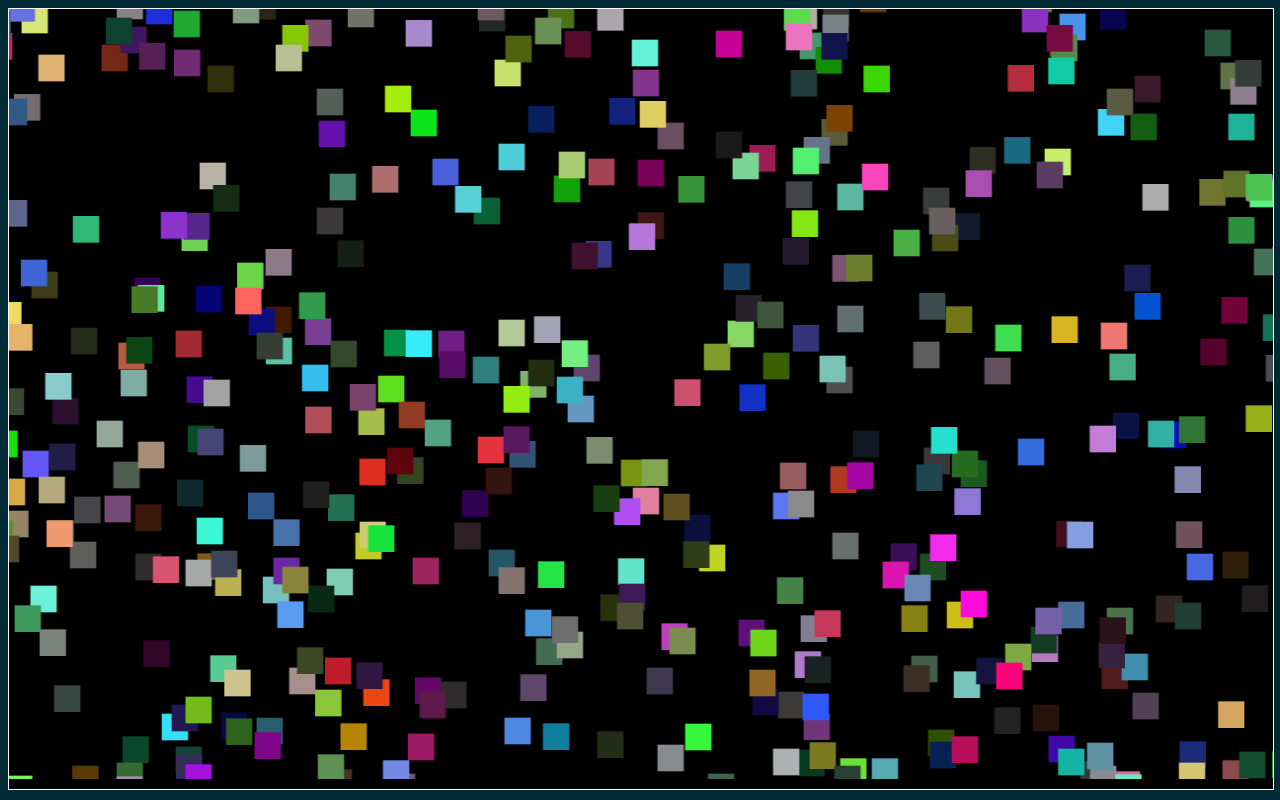
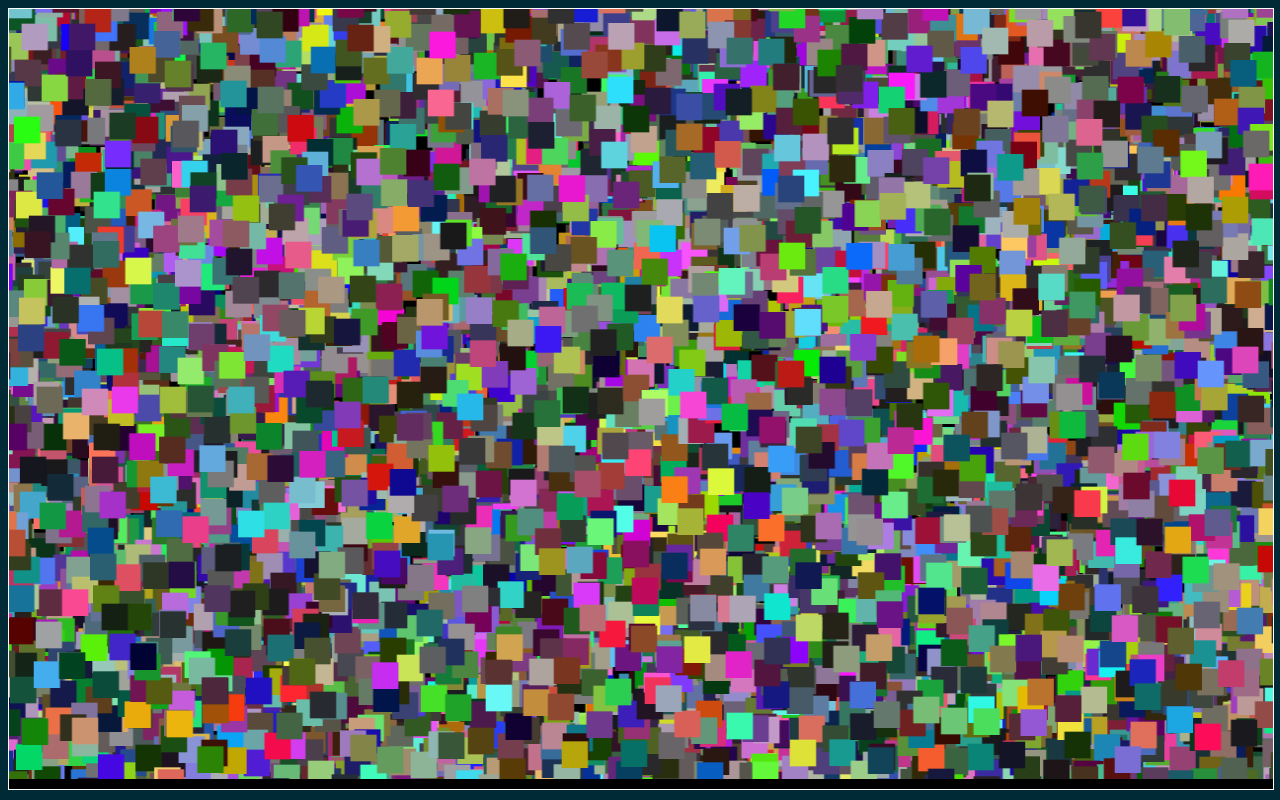
Before and after one commit to kvkontin/kvkontin.github.io, a plain HTML site: page shapecanvas.html in a window 1280 px wide. Shown: the top 800 px of the page. Drawn offline with Linux system fonts and the light colour scheme.

Commit message:
create benchmark features

```diff
--- a/shapecanvas.html
+++ b/shapecanvas.html
@@ -36,14 +36,14 @@
 
 		const targetFPS = 30;
 		const targetMillisPerFrame = Math.floor(1000 / targetFPS);
-		const itemCount = 500;
+		const itemCount = 10000;
 
 		let fpsUpdateTimestamp = Date.now();
 		let globalCounter = 0;
-		let lastFrameTimestamp = Date.now();
-		let customCanvas = document.getElementById("playfield");
-		let canvasContext = customCanvas.getContext("2d");
-		let debugText = document.getElementById("debugText");
+		let lastFrameTimestamp = fpsUpdateTimestamp;
+		const customCanvas = document.getElementById("playfield");
+		const canvasContext = customCanvas.getContext("2d");
+		const debugText = document.getElementById("debugText");
 		let oldDate = Date.now();
 		let shapes = [];
 
@@ -118,15 +118,14 @@
 		function onPlayfieldTimeout() {
 
 			requestAnimationFrame(onPlayfieldTimeout);
+			// only draw anything if an interframe period has in fact passed
+			let currentDate = Date.now();
 
-			// only draw anything if an interframe period has in fact passed
-			globalCounter += 1;
-			let currentDate = Date.now();
-			console.log(lastFrameTimestamp)
 			if (currentDate < lastFrameTimestamp + targetMillisPerFrame) {
 				return;
 			}
 			lastFrameTimestamp = lastFrameTimestamp + targetMillisPerFrame;
+			globalCounter += 1;
 
 			// fps debugging
 			let difference = currentDate - oldDate;
@@ -136,7 +135,7 @@
 			if (difference != 0) {
 				fps = 1000 / difference;
 			}
-			console.log(fps)
+
 			debugText.innerHTML = fps.toFixed(0);
 			fpsUpdatedTimestamp = currentDate;
 
```
Also changed, not shown: shapeglider.html (+7 -10 lines).
